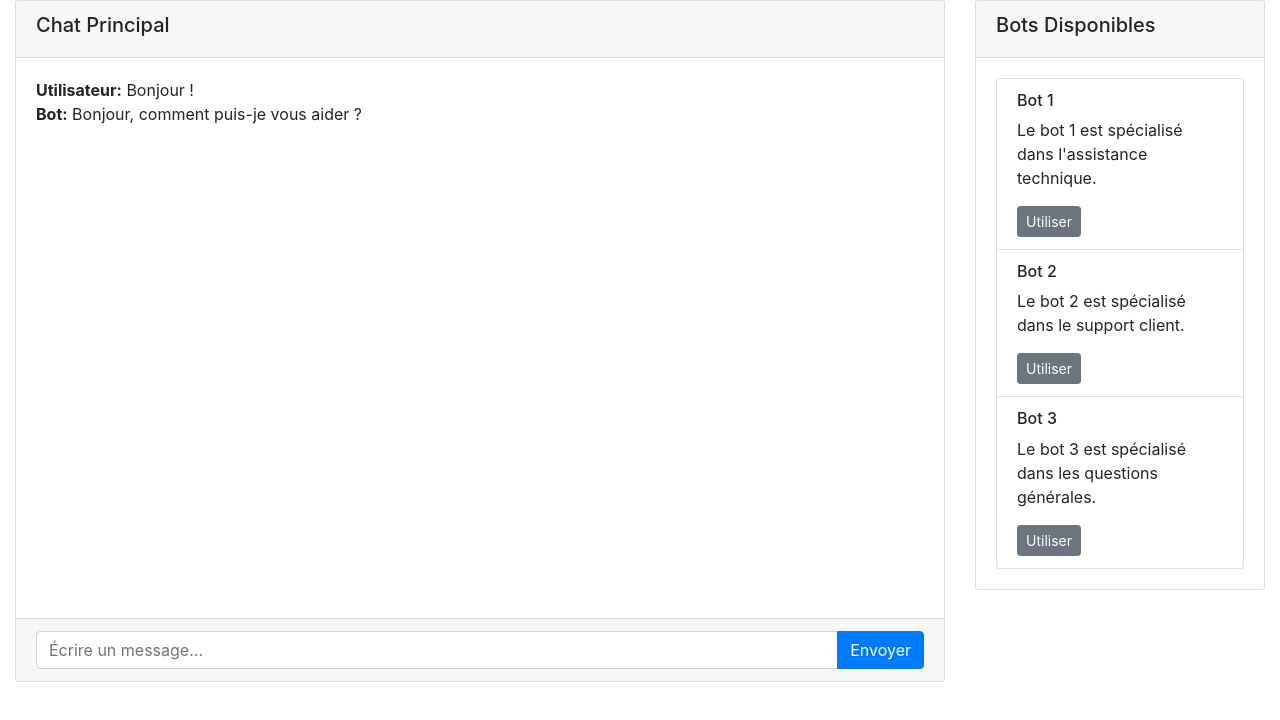
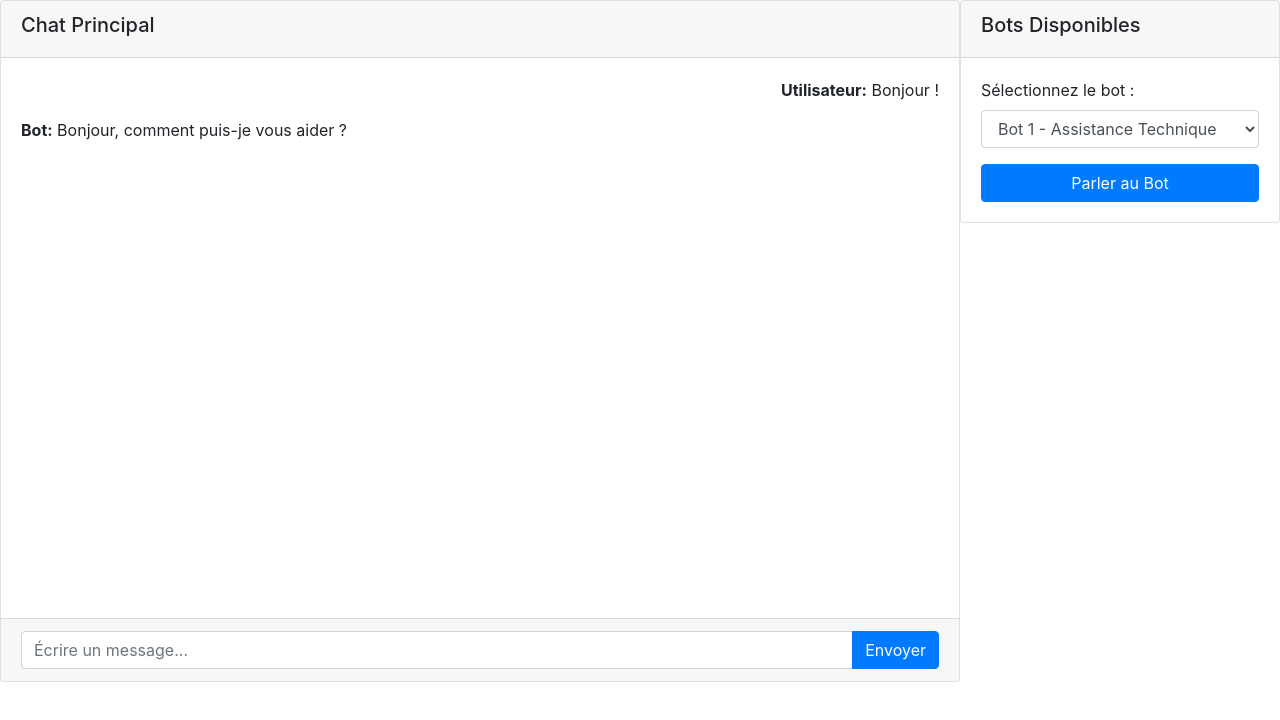
Before and after one commit to Maxentr/chatbot.io, a website: page src/index.html in a window 1280 px wide. Drawn offline with nearby package versions, Linux system fonts and the light colour scheme.

Commit message:
fix(index): modification structure html

```diff
--- a/src/index.html
+++ b/src/index.html
@@ -9,18 +9,18 @@
 <body>
     <div class="container-fluid">
         <div class="row">
-            <div class="col-md-9">
+            <div class="col-md-9" style="padding: 0">
                 <div class="card">
                     <div class="card-header">
                         <h5>Chat Principal</h5>
                     </div>
                     <div class="card-body" style="height: 70vh; overflow-y: scroll;">
                         <div id="chat-messages">
-                            <div class="message">
-                                <strong>Utilisateur:</strong> Bonjour !
+                            <div class="message text-right">
+                                <p><strong>Utilisateur:</strong> <span class="user-message">Bonjour !</span></p>
                             </div>
-                            <div class="message">
-                                <strong>Bot:</strong> Bonjour, comment puis-je vous aider ?
+                            <div class="message text-left">
+                              <p><strong>Bot:</strong> <span class="bot-message">Bonjour, comment puis-je vous aider ?</span></p>
                             </div>
                         </div>
                     </div>
@@ -35,30 +35,24 @@
                 </div>
             </div>
             <!-- Barre latérale -->
-            <div class="col-md-3">
+            <div class="col-md-3" style="padding: 0">
                 <div class="card">
                     <div class="card-header">
                         <h5>Bots Disponibles</h5>
                     </div>
                     <div class="card-body">
-                        <ul class="list-group">
-                            <li class="list-group-item">
-                                <h6>Bot 1</h6>
-                                <p>Le bot 1 est spécialisé dans l'assistance technique.</p>
-                                <button class="btn btn-sm btn-secondary">Utiliser</button>
-                            </li>
-                            <li class="list-group-item">
-                                <h6>Bot 2</h6>
-                                <p>Le bot 2 est spécialisé dans le support client.</p>
-                                <button class="btn btn-sm btn-secondary">Utiliser</button>
-                            </li>
-                            <li class="list-group-item">
-                                <h6>Bot 3</h6>
-                                <p>Le bot 3 est spécialisé dans les questions générales.</p>
-                                <button class="btn btn-sm btn-secondary">Utiliser</button>
-                            </li>
-                        </ul>
-                    </div>
+                      <form>
+                          <div class="form-group">
+                              <label for="bot-selector">Sélectionnez le bot :</label>
+                              <select class="form-control" id="bot-selector">
+                                  <option value="bot1">Bot 1 - Assistance Technique</option>
+                                  <option value="bot2">Bot 2 - Support Client</option>
+                                  <option value="bot3">Bot 3 - Questions Générales</option>
+                              </select>
+                          </div>
+                          <button type="button" class="btn btn-primary btn-block">Parler au Bot</button>
+                      </form>
+                  </div>
                 </div>
             </div>
         </div>
```
